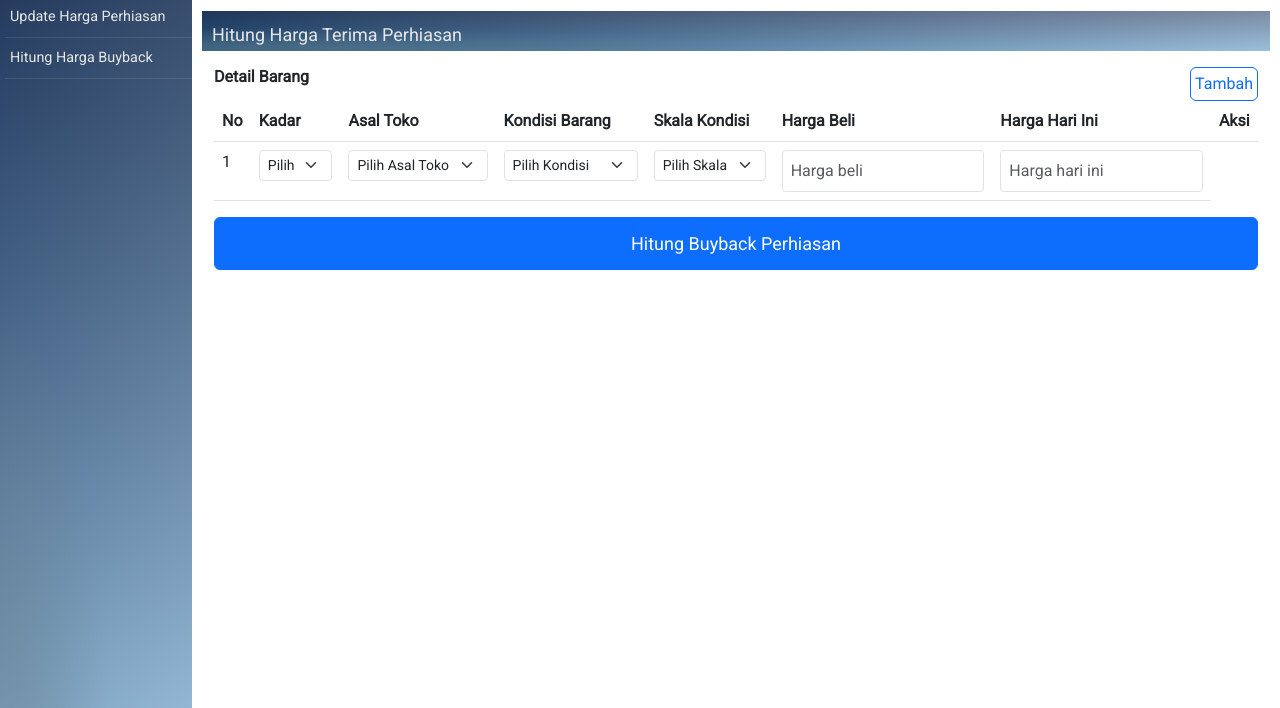
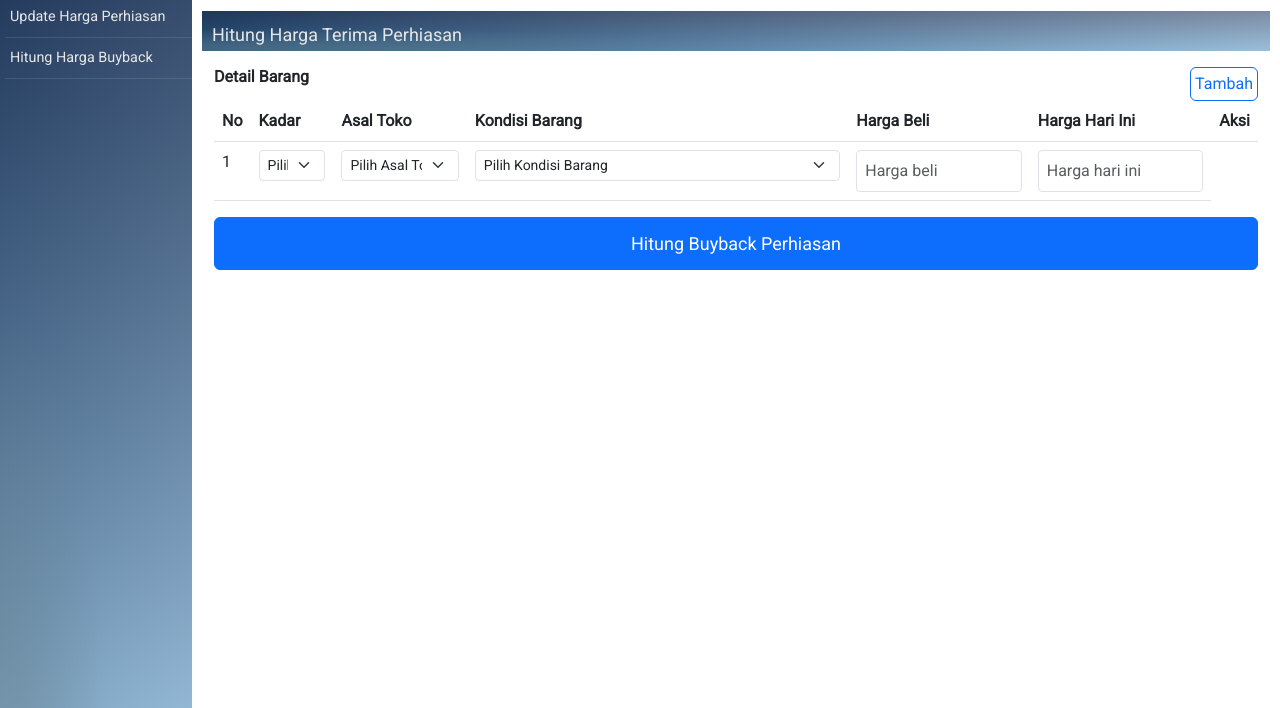
Before and after one commit to Abdulfattah25/Buyback, a plain HTML site: page buyback.html in a window 1280 px wide. Shown: the part 92-800 px from the top of the page. Drawn offline with nearby package versions, Linux system fonts and the light colour scheme.

Commit message:
Merubah struktur kondisi barang

```diff
--- a/buyback.html
+++ b/buyback.html
@@ -75,7 +75,6 @@
                   <th>Kadar</th>
                   <th>Asal Toko</th>
                   <th>Kondisi Barang</th>
-                  <th>Skala Kondisi</th>
                   <th>Harga Beli</th>
                   <th>Harga Hari Ini</th>
                   <th>Aksi</th>
@@ -104,18 +103,15 @@
                   </td>
                   <td>
                     <select id="kondisiBarang" name="kondisiBarang" class="form-select form-select-sm" required>
-                      <option value="" disabled selected>Pilih Kondisi</option>
-                      <option value="Sangat Bagus">Sangat Bagus</option>
-                      <option value="Sedang">Sedang</option>
-                      <option value="Kurang Bagus">Kurang Bagus</option>
-                    </select>
-                  </td>
-                  <td>
-                    <select id="skalaBarang" name="kondisiBarang" class="form-select form-select-sm" required>
-                      <option value="" disabled selected>Pilih Skala</option>
-                      <option value="1">1</option>
-                      <option value="2">2</option>
-                      <option value="3">3</option>
+                      <option value="" disabled selected>Pilih Kondisi Barang</option>
+                      <option value="Sangat Bagus">Mengkilap, Mulus, Banyak Peminat</option>
+                      <option value="Sangat Bagus">Mengkilap, Sedikit Baret, Banyak Peminat</option>
+                      <option value="Sedang">Sedikit Kusam, Sedikit Baret, Banyak Peminat</option>
+                      <option value="Sedang">Sedikit Kusam, Sedikit Baret, Ada Permata Lepas, Banyak Peminat</option>
+                      <option value="Kurang Bagus">Kusam, Sedikit Baret, Banyak Peminat</option>
+                      <option value="Kurang Bagus">Kusam, Banyak Baret, Banyak Peminat</option>
+                      <option value="Sedang">Sedikit Kusam, Sedikit Baret, Sedikit Peminat</option>
+                      <option value="Kurang Bagus">Kusam, Banyak Baret, Banyak Peminat</option>
                     </select>
                   </td>
                   <td>
```
